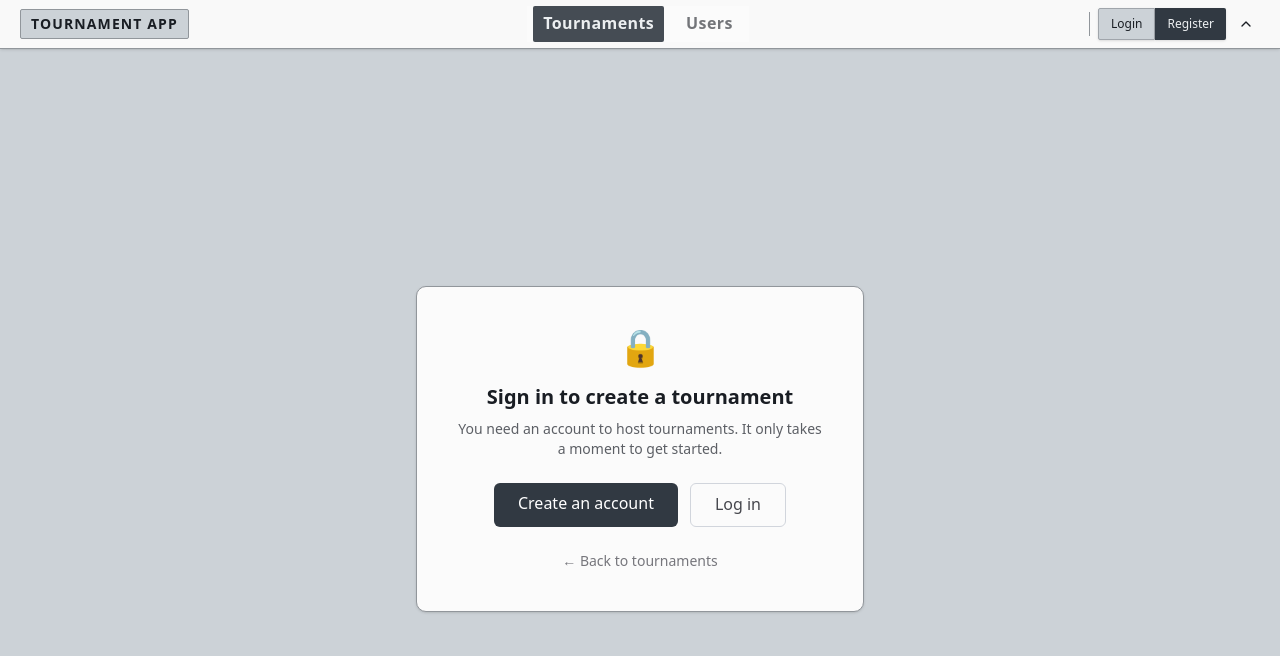
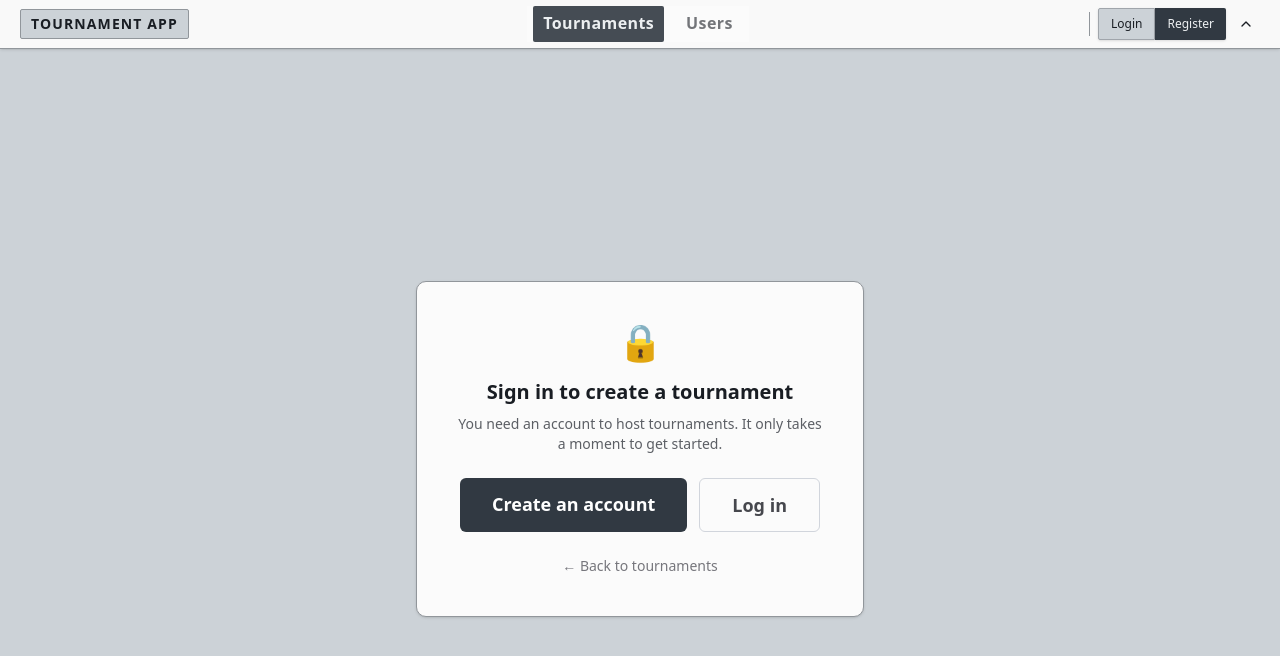
Before and after one commit to bib-nnord/TournamentApp, a Next.js app in the folder apps/frontend/: page /tournaments/create in a window 1280 px wide. Shown: the top 656 px of the page. Built offline with nearby package versions, Linux system fonts and the light colour scheme; no server answers.

Commit message:
tournament rework preparatioin

```diff
--- a/apps/frontend/app/dashboard/page.tsx
+++ b/apps/frontend/app/dashboard/page.tsx
@@ -57,9 +57,8 @@ export default function DashboardPage() {
         {/* Header */}
         <div className="mb-8">
           <h1 className="text-2xl font-bold text-gray-900">
-            Welcome back, {user.username}
+            Welcome back, {user.username}!
           </h1>
-          <p className="text-sm text-gray-500 mt-1">Latest Tournaments:</p>
         </div>
 
         {/* Quick actions */}
@@ -83,6 +82,8 @@ export default function DashboardPage() {
             My Teams
           </Link>
         </div>
+
+        <p className="text-sm text-gray-500 mt-1">Latest Tournaments:</p>
 
         <div className="grid grid-cols-1 md:grid-cols-2 gap-6">
 
--- a/apps/frontend/app/tournaments/create/page.tsx
+++ b/apps/frontend/app/tournaments/create/page.tsx
@@ -35,13 +35,13 @@ export default function CreateTournamentPage() {
           <div className="flex flex-col sm:flex-row gap-3 justify-center">
             <Link
               href="/register"
-              className="px-6 py-2.5 bg-indigo-600 text-white rounded-lg font-medium hover:bg-indigo-700"
+              className="px-8 py-3 text-lg bg-indigo-600 text-white rounded-lg font-semibold hover:bg-indigo-700"
             >
               {LABEL_CREATE_AN_ACCOUNT}
             </Link>
             <Link
               href="/login"
-              className="px-6 py-2.5 border border-gray-300 rounded-lg font-medium text-gray-700 hover:bg-gray-50"
+              className="px-8 py-3 text-lg border border-gray-300 rounded-lg font-semibold text-gray-700 hover:bg-gray-50"
             >
               {LABEL_LOG_IN}
             </Link>
```
Also changed, not shown: 1 other file (tests, documents, lock files or other folders).
